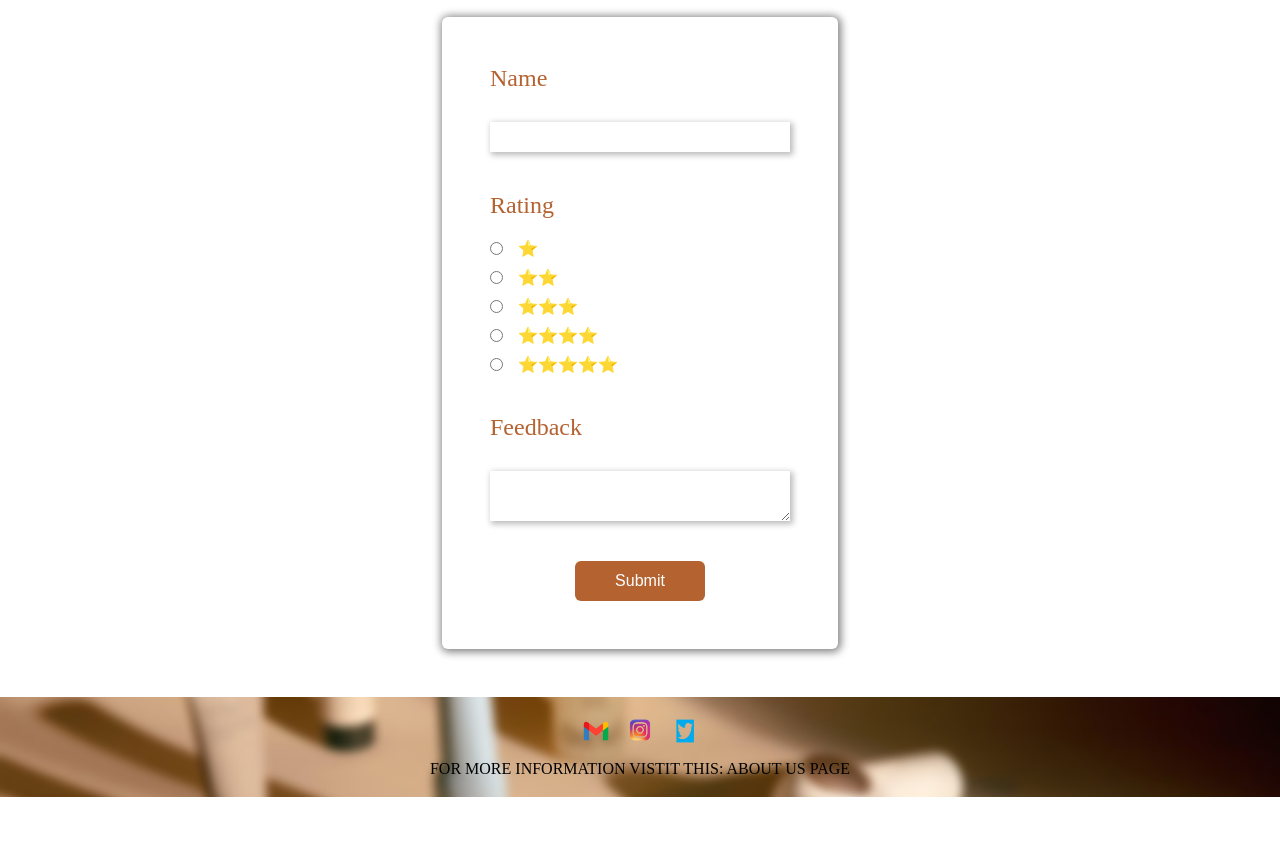
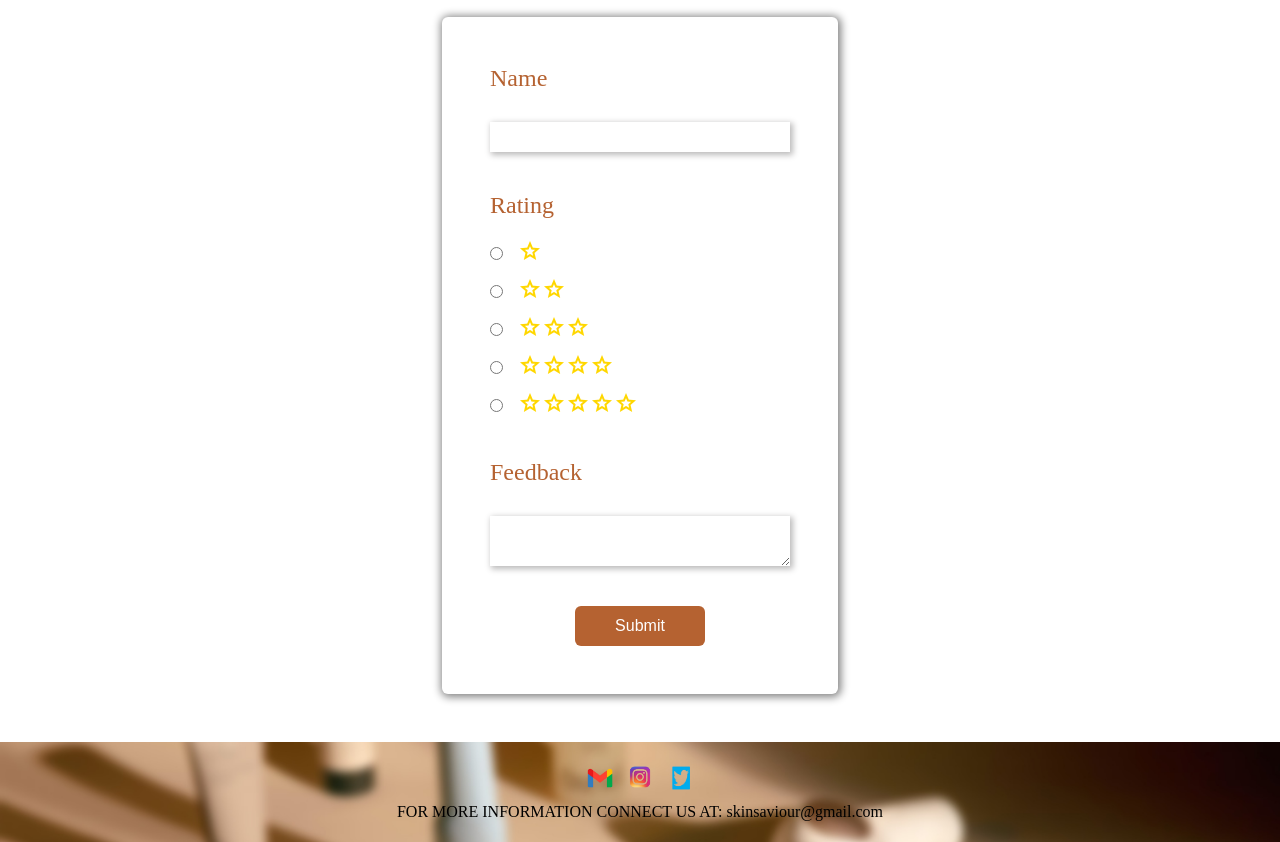
Before and after one commit to ManjulaJatavath/Skin_Saviour, a Django app: page /contact_us/ in a window 1280 px wide. Shown: the part 731-1573 px from the top of the page. Before the commit the page ends 1528 px from the top, so only its background shows below. Run offline with Django 5.2, Linux system fonts and the light colour scheme.

Commit message:
updated frontend

```diff
--- a/static/about/about.css
+++ b/static/about/about.css
@@ -56,10 +56,24 @@
     gap: 10px;
     font-weight: 500;
 }
-.footer-container .icons .image{
-   border-radius: 50%;
-}
+
 .footer-container .content a{
     text-decoration: none;
     color: black;
 }
+.footer-container .content a:hover{
+    text-decoration: underline;
+}
+.footer-container .icons {
+    display: flex;
+    gap: 10px;
+    align-items:center ;
+    justify-content: center;
+}
+.footer-container .icons a{
+    padding: 0px;
+    display: flex;
+    justify-content: center;
+    align-items: center;
+    width: 30px;
+}
--- a/static/contact/contact_us.css
+++ b/static/contact/contact_us.css
@@ -46,8 +46,12 @@
 }
 .contact .division2 div{
     display: flex;
+    align-items: center;
     gap: 15px;
     font-size: 16px;
+}
+.material-symbols-outlined{
+  color: gold;
 }
 
 .contact form .submit{
@@ -80,10 +84,23 @@
     gap: 10px;
     font-weight: 500;
 }
-.footer-container .icons .image{
-   border-radius: 50%;
-}
 .footer-container .content a{
     text-decoration: none;
     color: black;
 }
+.footer-container .content a:hover{
+    text-decoration: underline;
+}
+.footer-container .icons {
+    display: flex;
+    gap: 10px;
+    align-items:center ;
+    justify-content: center;
+}
+.footer-container .icons a{
+    padding: 0px;
+    display: flex;
+    justify-content: center;
+    align-items: center;
+    width: 30px;
+}
--- a/static/footer/footer.css
+++ b/static/footer/footer.css
@@ -7,10 +7,23 @@
     gap: 10px;
     font-weight: 500;
 }
-.footer-container .icons .image{
-   border-radius: 50%;
-}
 .footer-container .content a{
     text-decoration: none;
     color: black;
 }
+.footer-container .content a:hover{
+    text-decoration: underline;
+}
+.footer-container .icons {
+    display: flex;
+    gap: 10px;
+    align-items:center ;
+    justify-content: center;
+}
+.footer-container .icons a{
+    padding: 0px;
+    display: flex;
+    justify-content: center;
+    align-items: center;
+    width: 30px;
+}
--- a/static/header/header.js
+++ b/static/header/header.js
@@ -12,13 +12,13 @@ document.addEventListener("DOMContentLoaded", (event) => {
   if(window.location.href=="http://localhost:8000/about/")
     document.getElementById("content").innerHTML="EXPERIENCE THE ESSENCE OF BEAUTY WITH SKIN-SAVIOUR";
   else if(window.location.href=="http://localhost:8000/quiz/")
-    document.getElementById("content").innerHTML="QUIZ";
+    document.getElementById("content").innerHTML="Take Our Skin Quiz To Receive Expert Insights";
   else if(window.location.href=="http://localhost:8000/skin_treatment/")
     document.getElementById("content").innerHTML="SKIN TREATMENT";
   else if(window.location.href=="http://localhost:8000/tips/")
     document.getElementById("content").innerHTML="TIPS";
   else if(window.location.href=="http://localhost:8000/contact_us/")
-    document.getElementById("content").innerHTML="CONTACT US";
+    document.getElementById("content").innerHTML="Stay Connected With Us For More SkinCare Insights";
   else if(window.location.href=="http://localhost:8000/register/")
     document.getElementById("content").innerHTML="Register/SignIn";
 });
--- a/static/home/home.css
+++ b/static/home/home.css
@@ -118,12 +118,25 @@ margin: 5rem 0px;
     gap: 10px;
     font-weight: 500;
 }
-.footer-container .icons .image{
-    border-radius: 50%;
-}
 .footer-container .content a{
     text-decoration: none;
     color: black;
+}
+.footer-container .content a:hover{
+    text-decoration: underline;
+}
+.footer-container .icons {
+    display: flex;
+    gap: 10px;
+    align-items:center ;
+    justify-content: center;
+}
+.footer-container .icons a{
+    padding: 0px;
+    display: flex;
+    justify-content: center;
+    align-items: center;
+    width: 30px;
 }
 
 /* media queries */
--- a/static/quiz/quiz.css
+++ b/static/quiz/quiz.css
@@ -60,10 +60,23 @@
     gap: 10px;
     font-weight: 500;
 }
-.footer-container .icons .image{
-   border-radius: 50%;
-}
 .footer-container .content a{
     text-decoration: none;
     color: black;
 }
+.footer-container .content a:hover{
+    text-decoration: underline;
+}
+.footer-container .icons {
+    display: flex;
+    gap: 10px;
+    align-items:center ;
+    justify-content: center;
+}
+.footer-container .icons a{
+    padding: 0px;
+    display: flex;
+    justify-content: center;
+    align-items: center;
+    width: 30px;
+}
--- a/static/register/register.css
+++ b/static/register/register.css
@@ -158,10 +158,23 @@
     gap: 10px;
     font-weight: 500;
 }
-.footer-container .icons .image{
-   border-radius: 50%;
-}
 .footer-container .content a{
     text-decoration: none;
     color: black;
 }
+.footer-container .content a:hover{
+    text-decoration: underline;
+}
+.footer-container .icons {
+    display: flex;
+    gap: 10px;
+    align-items:center ;
+    justify-content: center;
+}
+.footer-container .icons a{
+    padding: 0px;
+    display: flex;
+    justify-content: center;
+    align-items: center;
+    width: 30px;
+}
--- a/static/skin treatment/skin_treatment.css
+++ b/static/skin treatment/skin_treatment.css
@@ -21,10 +21,39 @@
     gap: 10px;
     font-weight: 500;
 }
-.footer-container .icons .image{
-   border-radius: 50%;
-}
 .footer-container .content a{
     text-decoration: none;
     color: black;
 }
+.footer-container .content a:hover{
+    text-decoration: underline;
+}
+.footer-container .icons {
+    display: flex;
+    gap: 10px;
+    align-items:center ;
+    justify-content: center;
+}
+.footer-container .icons a{
+    padding: 0px;
+    display: flex;
+    justify-content: center;
+    align-items: center;
+    width: 30px;
+}
+.footer-container .content a:hover{
+    text-decoration: underline;
+}
+.footer-container .icons {
+    display: flex;
+    gap: 10px;
+    align-items:center ;
+    justify-content: center;
+}
+.footer-container .icons a{
+    padding: 0px;
+    display: flex;
+    justify-content: center;
+    align-items: center;
+    width: 30px;
+}
--- a/templates/about.html
+++ b/templates/about.html
@@ -31,11 +31,12 @@
     </div>
 </div>
 
+<!-- footer -->
 <div class="footer-container" style="background:url('../static/footer/images/products1.jpg');background-repeat: no-repeat;background-size: cover;background-position-y: center;">
     <div class="icons">
         <a href="https://mail.google.com/mail/"><img class="image" src="{% static 'footer/images/email.png' %}" alt="" width="40px" height="30px"></a>
         <a href="https://www.instagram.com/"><img class="image" src="{% static 'footer/images/instagram.png' %}" alt="" width="40px" height="30px"></a>
         <a href="https://twitter.com/?lang=en"><img class="image" src="{% static 'footer/images/twitter.png' %}" alt="" width="40px" height="30px"></a>
     </div>
-    <div class="content">FOR MORE INFORMATION VISTIT THIS: <a href="{% url 'about' %}">ABOUT US PAGE</a></div>
+    <div class="content">FOR MORE INFORMATION CONNECT US AT: <a href="https://mail.google.com/mail/">skinsaviour@gmail.com</a></div>
 </div>
--- a/templates/contact_us.html
+++ b/templates/contact_us.html
@@ -7,23 +7,53 @@
             <label for="rating" class="rating">Rating</label>
             <div>
             <input type="radio" id="one" name="rating" value="one">
-            <label for="one" class="one" >⭐</label></br>
+            <label for="one" class="one" ><span class="material-symbols-outlined">
+                star
+                </span></label></br>
             </div>
             <div>
             <input type="radio" id="two" name="rating" value="two">
-            <label for="two" class="two" >⭐⭐</label></br>
+            <label for="two" class="two" ><span class="material-symbols-outlined">
+                star
+                </span><span class="material-symbols-outlined">
+                    star
+                    </span></label></br>
             </div>
             <div>
             <input type="radio" id="three" name="rating" value="three">
-            <label for="three" class="three" >⭐⭐⭐</label></br>
+            <label for="three" class="three" ><span class="material-symbols-outlined">
+                star
+                </span><span class="material-symbols-outlined">
+                    star
+                    </span><span class="material-symbols-outlined">
+                        star
+                        </span></label></br>
             </div>
             <div>
             <input type="radio" id="four" name="rating" value="four">
-            <label for="four" class="four" >⭐⭐⭐⭐</label></br>
+            <label for="four" class="four" ><span class="material-symbols-outlined">
+                star
+                </span><span class="material-symbols-outlined">
+                    star
+                    </span><span class="material-symbols-outlined">
+                        star
+                        </span><span class="material-symbols-outlined">
+                            star
+                            </span></label></br>
             </div>
             <div>
             <input type="radio" id="five" name="rating" value="five">
-            <label for="five" class="five" >⭐⭐⭐⭐⭐</label></br>
+            <label for="five" class="five" ><span class="material-symbols-outlined">
+                star
+                </span><span class="material-symbols-outlined">
+                    star
+                    </span><span class="material-symbols-outlined">
+                        star
+                        </span><span class="material-symbols-outlined">
+                            star
+                            </span><span class="material-symbols-outlined">
+                                star
+                                </span></label></br>
             </div>
         </div>
             <label for="feedback" class="feedback" >Feedback</label>
@@ -41,5 +71,5 @@
         <a href="https://www.instagram.com/"><img class="image" src="{% static 'footer/images/instagram.png' %}" alt="" width="40px" height="30px"></a>
         <a href="https://twitter.com/?lang=en"><img class="image" src="{% static 'footer/images/twitter.png' %}" alt="" width="40px" height="30px"></a>
     </div>
-    <div class="content">FOR MORE INFORMATION VISTIT THIS: <a href="{% url 'about' %}">ABOUT US PAGE</a></div>
+    <div class="content">FOR MORE INFORMATION CONNECT US AT: <a href="https://mail.google.com/mail/">skinsaviour@gmail.com</a></div>
 </div>
--- a/templates/header.html
+++ b/templates/header.html
@@ -16,7 +16,7 @@
     <script src="{% static 'header/header.js' %}" defer></script>
     <script src="{% static 'register/register.js' %}" defer></script>
 
-
+    <link rel="stylesheet" href="https://fonts.googleapis.com/css2?family=Material+Symbols+Outlined:opsz,wght,FILL,GRAD@24,400,0,0" />
 
     <title>SKIN SAVIOUR</title>
 </head>
--- a/templates/home.html
+++ b/templates/home.html
@@ -68,12 +68,12 @@
     </div>
 </main>
 
-
-<div class="footer-container" style="background:url('static/footer/images/products1.jpg');background-repeat: no-repeat;background-size: cover;background-position-y: center;">
+<!-- footer -->
+<div class="footer-container" style="background:url('../static/footer/images/products1.jpg');background-repeat: no-repeat;background-size: cover;background-position-y: center;">
     <div class="icons">
         <a href="https://mail.google.com/mail/"><img class="image" src="{% static 'footer/images/email.png' %}" alt="" width="40px" height="30px"></a>
         <a href="https://www.instagram.com/"><img class="image" src="{% static 'footer/images/instagram.png' %}" alt="" width="40px" height="30px"></a>
         <a href="https://twitter.com/?lang=en"><img class="image" src="{% static 'footer/images/twitter.png' %}" alt="" width="40px" height="30px"></a>
     </div>
-    <div class="content">FOR MORE INFORMATION VISTIT THIS: <a href="{% url 'about' %}">ABOUT US PAGE</a></div>
+    <div class="content">FOR MORE INFORMATION CONNECT US AT: <a href="https://mail.google.com/mail/">skinsaviour@gmail.com</a></div>
 </div>
--- a/templates/quiz.html
+++ b/templates/quiz.html
@@ -74,11 +74,13 @@
     </form>
 </div>
 
+
+<!-- footer -->
 <div class="footer-container" style="background:url('../static/footer/images/products1.jpg');background-repeat: no-repeat;background-size: cover;background-position-y: center;">
     <div class="icons">
         <a href="https://mail.google.com/mail/"><img class="image" src="{% static 'footer/images/email.png' %}" alt="" width="40px" height="30px"></a>
         <a href="https://www.instagram.com/"><img class="image" src="{% static 'footer/images/instagram.png' %}" alt="" width="40px" height="30px"></a>
         <a href="https://twitter.com/?lang=en"><img class="image" src="{% static 'footer/images/twitter.png' %}" alt="" width="40px" height="30px"></a>
     </div>
-    <div class="content">FOR MORE INFORMATION VISTIT THIS: <a href="{% url 'about' %}">ABOUT US PAGE</a></div>
+    <div class="content">FOR MORE INFORMATION CONNECT US AT: <a href="https://mail.google.com/mail/">skinsaviour@gmail.com</a></div>
 </div>
--- a/templates/register.html
+++ b/templates/register.html
@@ -67,5 +67,5 @@
         <a href="https://www.instagram.com/"><img class="image" src="{% static 'footer/images/instagram.png' %}" alt="" width="40px" height="30px"></a>
         <a href="https://twitter.com/?lang=en"><img class="image" src="{% static 'footer/images/twitter.png' %}" alt="" width="40px" height="30px"></a>
     </div>
-    <div class="content">FOR MORE INFORMATION VISTIT THIS: <a href="{% url 'about' %}">ABOUT US PAGE</a></div>
+    <div class="content">FOR MORE INFORMATION CONNECT US AT: <a href="https://mail.google.com/mail/">skinsaviour@gmail.com</a></div>
 </div>
--- a/templates/skin_treatment.html
+++ b/templates/skin_treatment.html
@@ -12,5 +12,5 @@
         <a href="https://www.instagram.com/"><img class="image" src="{% static 'footer/images/instagram.png' %}" alt="" width="40px" height="30px"></a>
         <a href="https://twitter.com/?lang=en"><img class="image" src="{% static 'footer/images/twitter.png' %}" alt="" width="40px" height="30px"></a>
     </div>
-    <div class="content">FOR MORE INFORMATION VISTIT THIS: <a href="{% url 'about' %}">ABOUT US PAGE</a></div>
+    <div class="content">FOR MORE INFORMATION CONNECT US AT: <a href="https://mail.google.com/mail/">skinsaviour@gmail.com</a></div>
 </div>
```
Also changed, not shown: templates/footer.html (+7 -7 lines), templates/tips.html (+10 -0 lines), static/footer/images/facebook.png (added).
